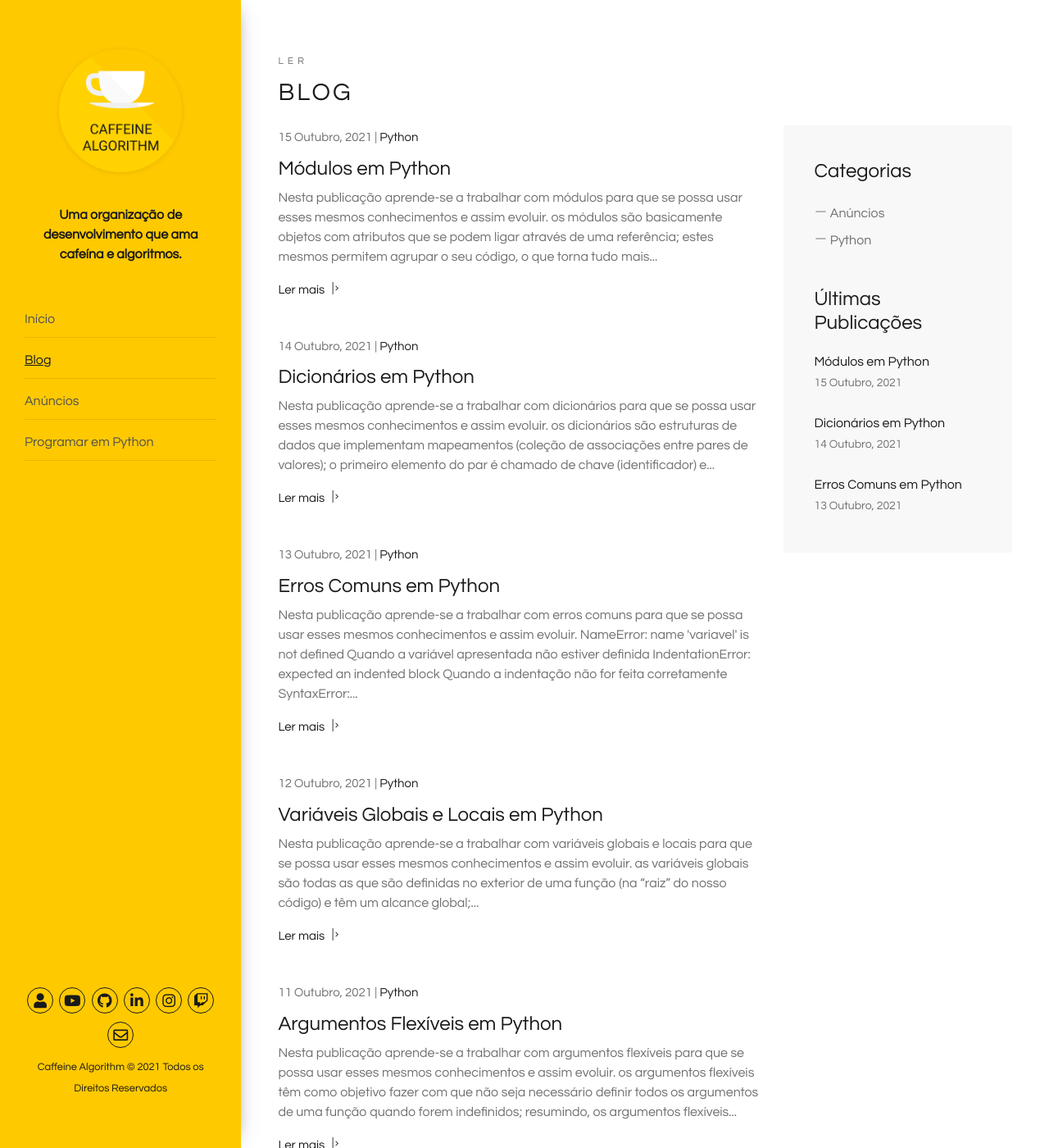
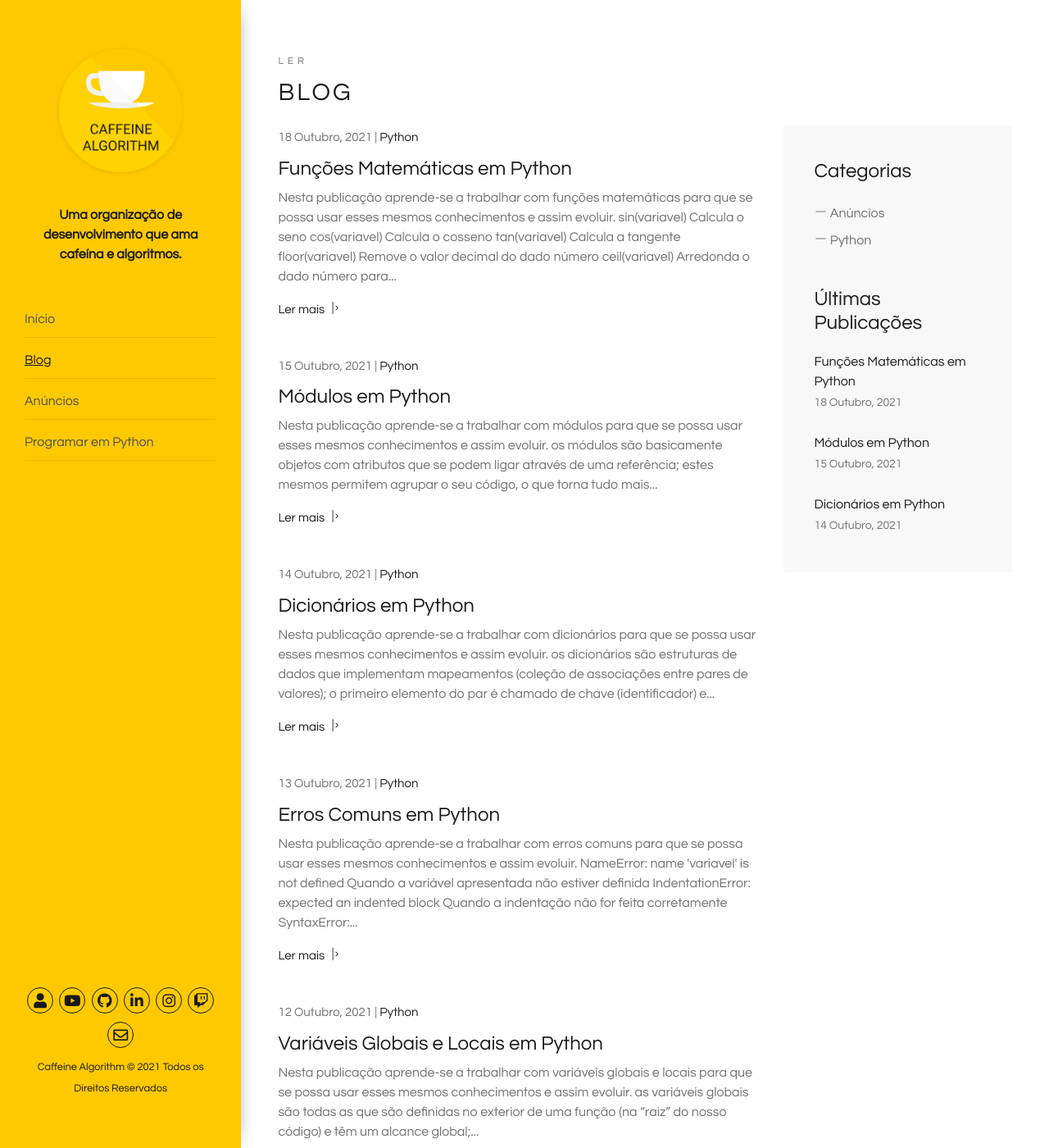
Before and after one commit to caffeinealgorithm/caffeinealgorithm.github.io, a Jekyll site: the page built from blog/index.html, in a window 1280 px wide and 1400 px high. Shown: the whole window at 82% size. Built offline with Jekyll 4.4.1, drawn with Linux system fonts in a browser that asks for light colours; the list of posts is cut into pages by our own code; some of the changed text lies outside the part shown.

Commit message:
Add 25º episode of the Python programming series

````diff
--- /dev/null
+++ b/_posts/2021-10-18-funcoes-matematicas-em-python.md
@@ -0,0 +1,39 @@
+---
+layout: post
+excerpt: Blog
+title: 'Funções Matemáticas em Python'
+description: 'Descobre como se trabalha com funções matemáticas na linguagem de programação Python. Obtém respostas às tuas dúvidas com a teoria e os exemplos apresentados.'
+keywords: 'python, funções matemáticas, funções, matemáticas, função, publicação'
+date: 2021-10-18
+categories: [Python]
+---
+
+Nesta publicação aprende-se a trabalhar com funções matemáticas para que se possa usar esses mesmos conhecimentos e assim evoluir.
+
+`sin(variavel)` | Calcula o seno
+`cos(variavel)` | Calcula o cosseno
+`tan(variavel)` | Calcula a tangente
+`floor(variavel)` | Remove o valor decimal do dado número
+`ceil(variavel)` | Arredonda o dado número para o próximo
+`abs(variavel)` | Retorna o valor absoluto do dado número
+`fsum(variavel)` | Faz a soma de todos os números dentro de uma lista (por exemplo)
+`pow(variavelA, variavelB)` | Multiplica o seu valor inicial múltiplas vezes (consoante o número de vezes)
+
+```python
+from math import *
+
+numeros = [10, 20, 30, 40, 50]
+
+print('Resultado da função sin():', sin(10.5)) # Resultado da função sin(): -0.87969575997167
+print('Resultado da função cos():', cos(10.5)) # Resultado da função cos(): -0.4755369279959925
+print('Resultado da função tan():', tan(10.5)) # Resultado da função tan(): 1.8498999934219273
+print('Resultado da função floor():', floor(10.5)) # Resultado da função floor(): 10
+print('Resultado da função ceil():', ceil(10.5)) # Resultado da função ceil(): 11
+print('Resultado da função abs():', abs(-10.5)) # Resultado da função abs(): 10.5
+print('Resultado da função fsum():', fsum(numeros)) # Resultado da função fsum(): 150.0
+print('Resultado da função pow():', pow(2, 5)) # Resultado da função pow(): 32.0
+```
+
+Não te esqueças de [assistir ao vídeo](https://youtu.be/yA_QteaN0vs){:target="\_blank"} e podes sempre ler esta publicação [em inglês](https://nelsonsilvadev.com/blog/20211018/math-functions-in-python/){:target="\_blank"}.
+
+### _Happy coding!_
--- a/index.html
+++ b/index.html
@@ -80,7 +80,7 @@ keywords: organização, desenvolvimento, cafeína, algoritmos, publicações, v
       </div>
 
       <div class="row">
-        {% for video in site.python %} {% if video.id == "/python/24" %}
+        {% for video in site.python %} {% if video.id == "/python/25" %}
         <div
           class="col-xs-12 col-sm-3 col-sm-6 col-lg-6 col-xl-3 animate-box"
           data-animate-effect="fadeInLeft"
````
Also changed, not shown: _python/25.md (added, +5 -0 lines), assets/img/playlists/python/25.png (added).
